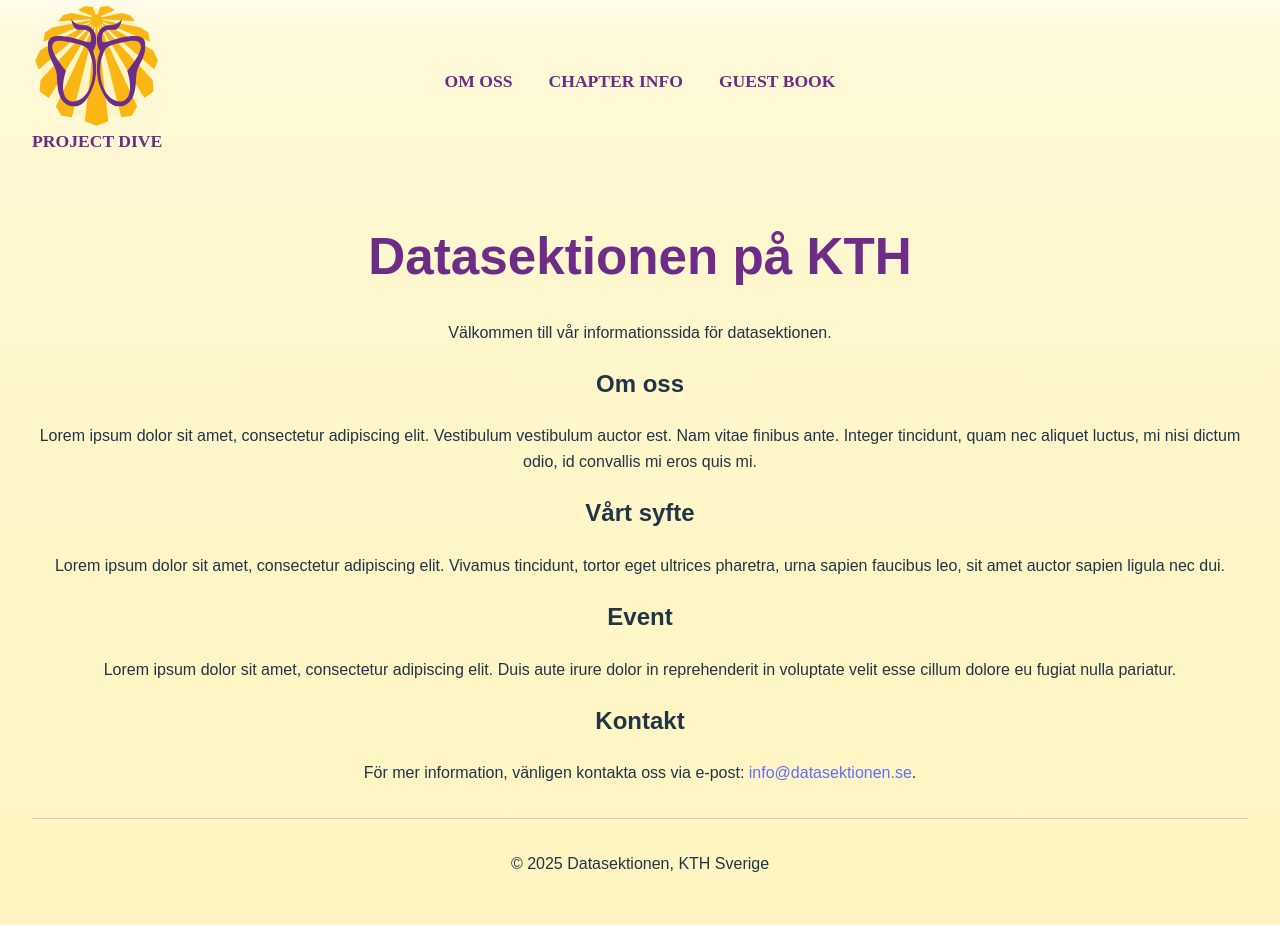
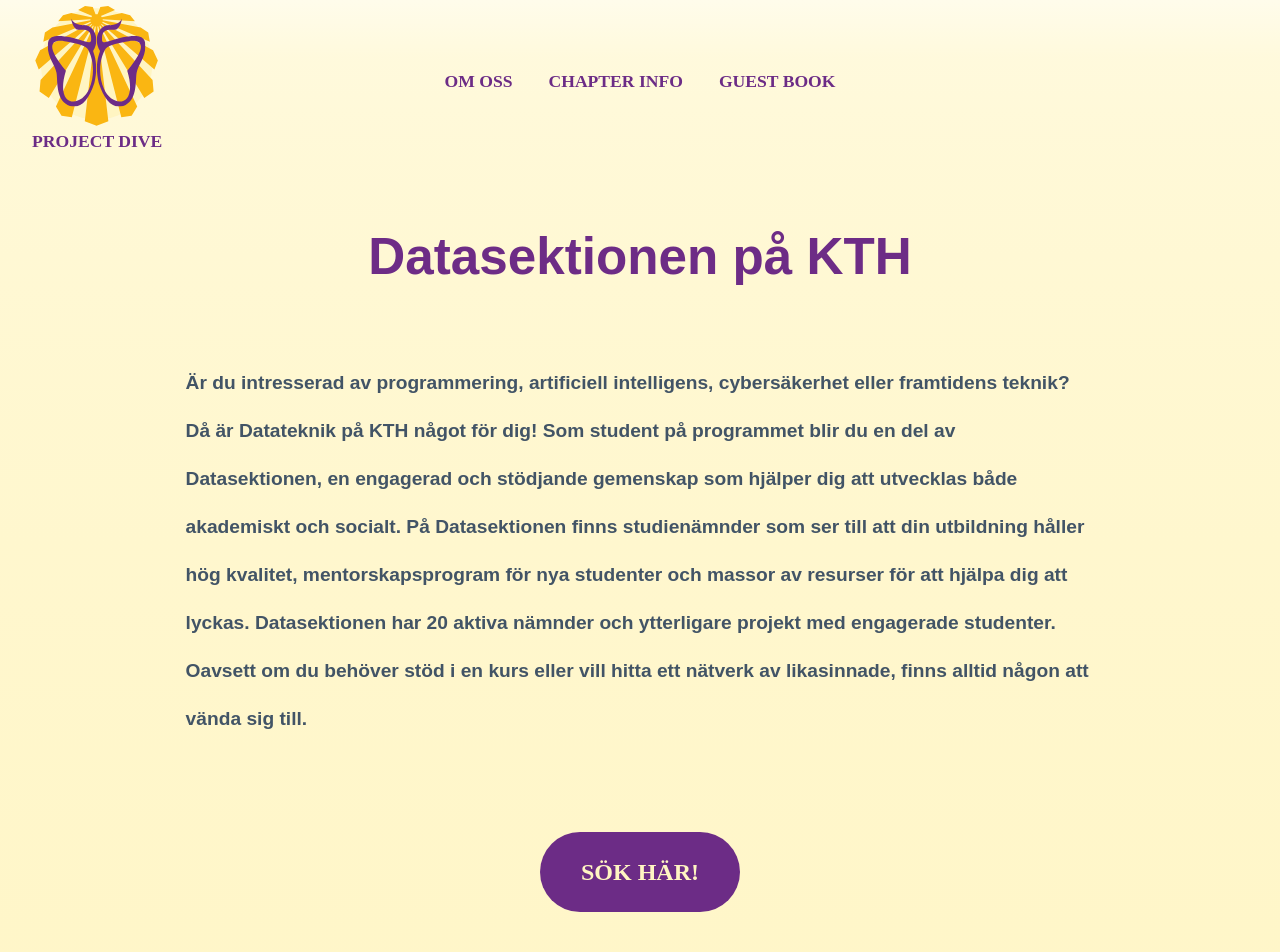
Before and after one commit to project-dive/project-dive.github.io, a React (Vite) app: page /chapter in a window 1280 px wide. Shown: the top 952 px of the page. Before the commit the page ends 925 px from the top, so only its background shows below. Built offline with nearby package versions, Linux system fonts and the light colour scheme.

Commit message:
chapter infoo :)

```diff
--- a/src/views/ChapterInfoView.tsx
+++ b/src/views/ChapterInfoView.tsx
@@ -1,44 +1,133 @@
 import React from "react";
+import Button from "@mui/material/Button";
+
+const style = {
+  container: {
+    display: 'flex',
+    flexDirection: 'column',
+    padding: '20px',
+    margin: '20px',
+    maxWidth: '100%',
+    alignItems: 'center',
+    justifyContent: 'center',
+  },
+  subcontainer: {
+    width: '80%',
+    maxWidth: '1400px',
+  },
+  p: {
+    textAlign: 'start',
+    color: '#425466',
+    fontSize: '1.2em',
+    fontWeight: '600',
+    lineHeight: '2.5em',
+  },
+  button: {
+    backgroundColor: '#6C2C86',
+    color: '#FFF5C2',
+    borderRadius: '40px',
+    width: '200px',
+    height: '80px',
+    fontSize: '1.5em',
+    margin: '70px 0',
+    '&:hover': {
+      color: '#FFF5C2',
+    },
+  },
+  bubbles: {
+    width: '80%',
+    display: 'flex',
+    justifyContent: 'center',
+    alignItems: 'center',
+    flexWrap: 'wrap',
+  },
+  bubble: {
+    margin: '20px',
+    backgroundColor: '#FFF5C2',
+    marginTop: '20px',
+    borderRadius: '50px',
+    width: '250px',
+    height: '150px',
+    display: 'flex',
+    flexDirection: 'column',
+    justifyContent: 'center',
+    alignItems: 'center',
+    border: '5px solid #FAB510',
+    color: '#6C2C86',
+    '&:hover': {
+      color: '#6C2C86',
+      backgroundColor: '#fcda87',
+      border: '5px solid #FAB510',
+    },
+  },
+  bubbleTitle: {
+    fontSize: '1.5em',
+    fontWeight: '700',
+    lineHeight: '1em',
+    margin: '0 10px',
+    marginBottom: '20px',
+  },
+  bubbleDescription: {
+    textAlign: 'center',
+    // fontSize: '1.2em',
+    fontWeight: '600',
+    lineHeight: '1em',
+    margin: '0 10px',
+  }
+};
+
+
 
 const ChapterInfoView: React.FC = () => {
   return (
     <div style={{ padding: "2rem", fontFamily: "Arial, sans-serif", lineHeight: "1.6" }}>
       <header>
         <h1>Datasektionen på KTH</h1>
-        <p>Välkommen till vår informationssida för datasektionen.</p>
       </header>
 
-      <section>
-        <h2>Om oss</h2>
-        <p>
-          Lorem ipsum dolor sit amet, consectetur adipiscing elit. Vestibulum vestibulum
-          auctor est. Nam vitae finibus ante. Integer tincidunt, quam nec aliquet luctus,
-          mi nisi dictum odio, id convallis mi eros quis mi.
-        </p>
-      </section>
 
-      <section>
-        <h2>Vårt syfte</h2>
-        <p>
-          Lorem ipsum dolor sit amet, consectetur adipiscing elit. Vivamus tincidunt, tortor
-          eget ultrices pharetra, urna sapien faucibus leo, sit amet auctor sapien ligula nec
-          dui.
-        </p>
-      </section>
+      {/* New Button Section */}
+      <div style={style.container}>
+        <div style={style.subcontainer}>
+          <p style={style.p}>
+          Är du intresserad av programmering, artificiell intelligens, cybersäkerhet eller framtidens
+          teknik? Då är Datateknik på KTH något för dig! Som student på programmet blir du en del av
+          Datasektionen, en engagerad och stödjande gemenskap som hjälper dig att utvecklas både
+          akademiskt och socialt.
 
-      <section>
-        <h2>Event</h2>
-        <p>
-          Lorem ipsum dolor sit amet, consectetur adipiscing elit. Duis aute irure dolor in
-          reprehenderit in voluptate velit esse cillum dolore eu fugiat nulla pariatur.
-        </p>
-      </section>
+          På Datasektionen finns studienämnder som ser till att din utbildning håller hög kvalitet,
+          mentorskapsprogram för nya studenter och massor av resurser för att hjälpa dig att lyckas.
+          Datasektionen har 20 aktiva nämnder och ytterligare projekt med engagerade studenter.
+          Oavsett om du behöver stöd i en kurs eller vill hitta ett nätverk av likasinnade, finns alltid
+          någon att vända sig till.
+          </p>
+        </div>
+        <Button sx={style.button} href="https://www.antagning.se/se/search?period=24&freeText=Civilingenj%C3%B6r+Datateknik+KTH">
+          SÖK HÄR!
+        </Button>
+      </div>
+
+      <div style={style.container}>
+        <div style={style.subcontainer}>
+          <p style={style.p}>
+            Om just du känner dig lite taggad efter att ha fått veta lite mer om datateknik, leder länken
+            här nedan till KTHs egna informationssida där du kan få en mer konkret överblick av
+            vad programmet innebär.
+
+          </p>
+        </div>
+        <Button sx={style.button} href="https://www.kth.se/utbildning/civilingenjor/datateknik/datateknik-civilingenjor-300-hp-1.4116">
+          DATATEKNIK
+        </Button>
+      </div>
+
+
 
       <section>
         <h2>Kontakt</h2>
         <p>
           För mer information, vänligen kontakta oss via e-post:{" "}
-          <a href="mailto:info@datasektionen.se">info@datasektionen.se</a>.
+          <a href="mailto:info@datasektionen.se">dive@datasektionen.se</a>.
         </p>
       </section>
 
```
